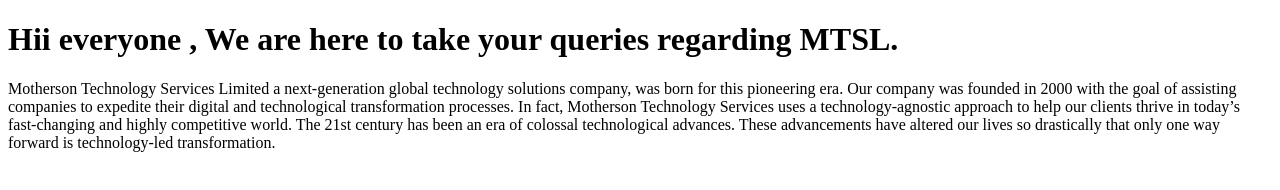
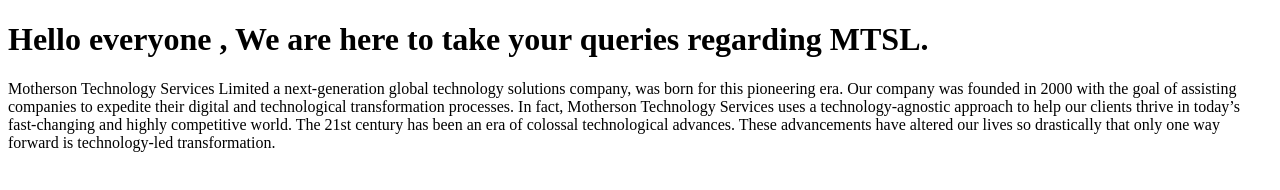
Before and after one commit to jaya855/cicd-freestyle, a plain HTML site: page index.html in a window 1280 px wide. Drawn offline with Linux system fonts and the light colour scheme.

Commit message:
Update index.html

```diff
--- a/index.html
+++ b/index.html
@@ -5,7 +5,7 @@
     <meta name="viewport" content="width=device-width, initial-scale=1.0">
     <title>MTSL - motherson</title>
     <h1>
-        Hii everyone , We are here to take your queries regarding MTSL.
+        Hello everyone , We are here to take your queries regarding MTSL.
     </h1>
     <p>
         Motherson Technology Services Limited a next-generation global technology solutions company, was born for this pioneering era. Our company was founded in 2000 with the goal of assisting companies to expedite their digital and technological transformation processes. In fact, Motherson Technology Services uses a technology-agnostic approach to help our clients thrive in today’s fast-changing and highly competitive world. The 21st century has been an era of colossal technological advances. These advancements have altered our lives so drastically that only one way forward is technology-led transformation.
```
